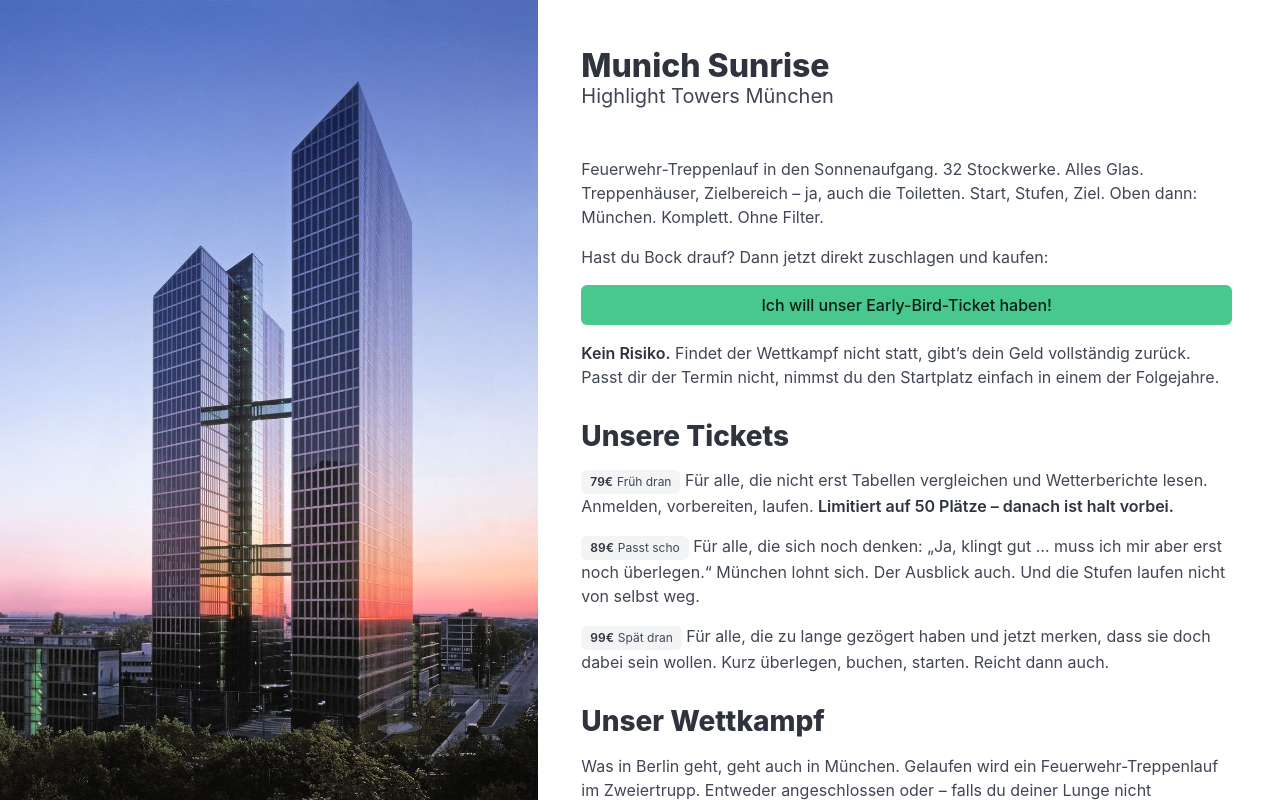
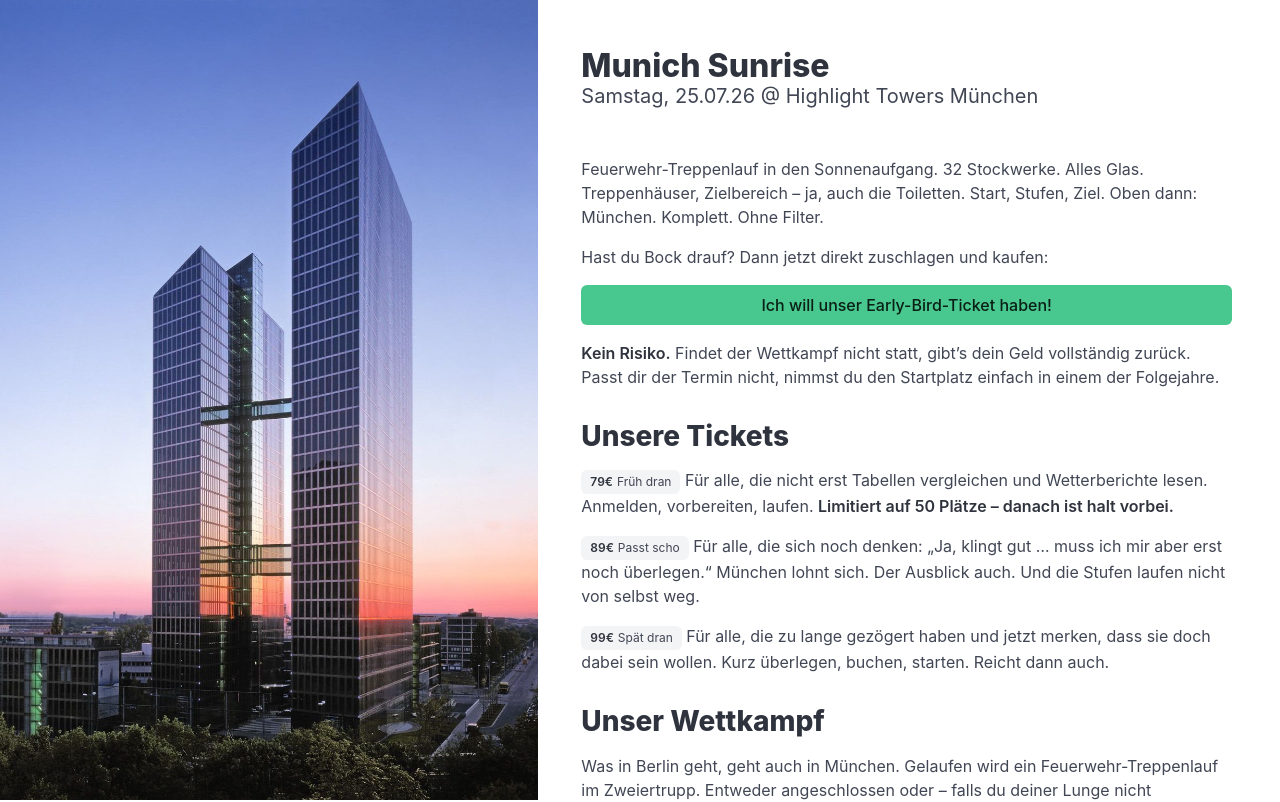
Before and after one commit to steffkes/munich-sunrise, a Nuxt app: page / in a window 1280 px wide. Shown: the top 802 px of the page. Built offline with nearby package versions, Linux system fonts and the light colour scheme.

Commit message:
publish date

```diff
--- a/app.vue
+++ b/app.vue
@@ -5,7 +5,8 @@
 
 useSeoMeta({
   ogImage: "/og.jpg",
-  description: event.description,
+  description:
+    formattedDate + " @ " + event.location.name + ": " + event.description,
 });
 
 useHead({
@@ -116,8 +117,10 @@
 
       <div class="my-6 px-6">
         <div class="content">
-          <h1 class="title">Munich Sunrise</h1>
-          <p class="subtitle mb-6">Highlight Towers München</p>
+          <h1 class="title">{{ event.name }}</h1>
+          <p class="subtitle mb-6">
+            {{ formattedDate }} @ {{ event.location.name }}
+          </p>
 
           <p>
             Feuerwehr-Treppenlauf in den Sonnenaufgang. 32 Stockwerke. Alles
--- a/event.js
+++ b/event.js
@@ -3,6 +3,8 @@
   "@type": "SportsEvent",
   name: "Munich Sunrise",
   description: "Feuerwehr-Treppenlauf in den Sonnenaufgang",
+  startDate: "2026-07-25",
+  endDate: "2026-07-25",
   eventStatus: "https://schema.org/EventScheduled",
   eventAttendanceMode: "https://schema.org/OfflineEventAttendanceMode",
   organizer: {
```
